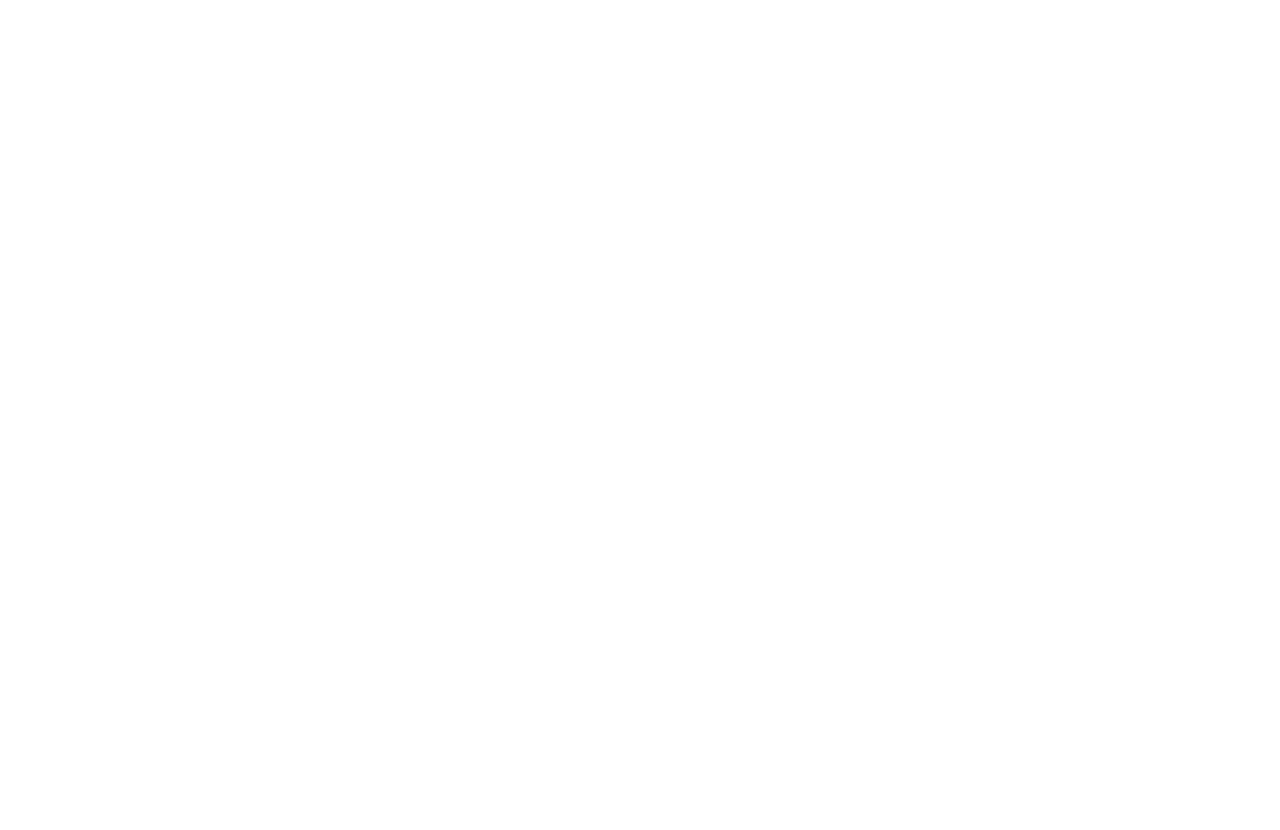
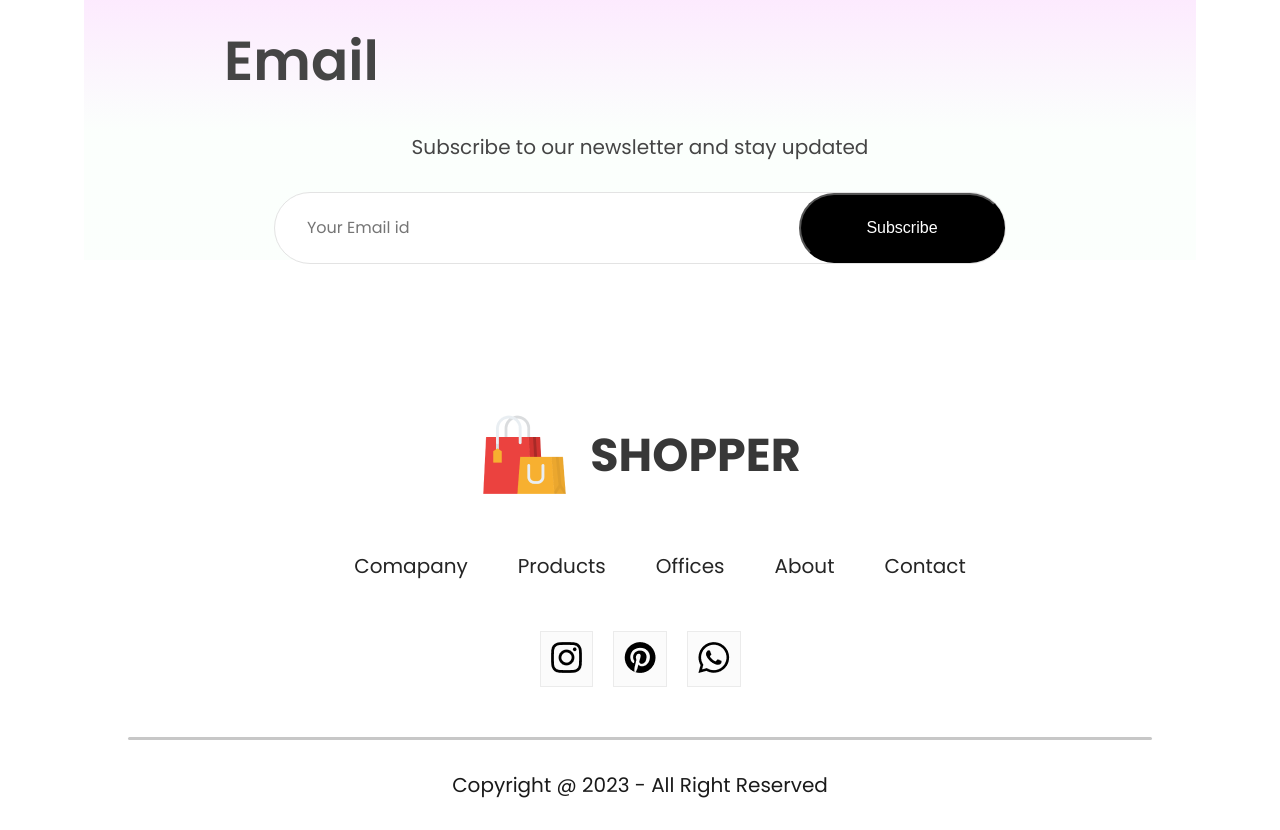
Before and after one commit to aditya-k-maurya/ecommerce, a React (Create React App) app in the folder frontend/: page / in a window 1280 px wide. Shown: the part 3381-4211 px from the top of the page. Before the commit the page ends 3215 px from the top, so only its background shows below. Built offline with nearby package versions, Linux system fonts and the light colour scheme.

Commit message:
newsletter and footer component

```diff
--- a/frontend/src/App.js
+++ b/frontend/src/App.js
@@ -6,6 +6,7 @@
 import LoginSignup from './Pages/LoginSignup';
 import Product from './Pages/Product';
 import Cart from './Pages/Cart';
+import Footer from './Components/Footer/Footer';
 
 function App() {
   return (
@@ -16,13 +17,14 @@
 					<Route path="/" element={<Shop />} />
 					<Route path="/mens" element={<ShopCategory category="mens" />} />
 					<Route path="/womens" element={<ShopCategory category="women" />} />
-          <Route path="/kids" element={<ShopCategory category="kid" />} />
-          <Route path='/product' element={<Product />}>
-            <Route path=':productId' element={<Product/>}/>
-          </Route>
-          <Route path='/cart' element={<Cart />} />
-          <Route path='/login' element={<LoginSignup/>}/>
+					<Route path="/kids" element={<ShopCategory category="kid" />} />
+					<Route path="/product" element={<Product />}>
+						<Route path=":productId" element={<Product />} />
+					</Route>
+					<Route path="/cart" element={<Cart />} />
+					<Route path="/login" element={<LoginSignup />} />
 				</Routes>
+				<Footer />
 			</BrowserRouter>
 		</>
 	);
--- /dev/null
+++ b/frontend/src/Components/Footer/Footer.css
@@ -0,0 +1,64 @@
+.footer {
+	display: flex;
+	flex-direction: column;
+	justify-content: center;
+	align-items: center;
+	gap: 50px;
+}
+
+.footer-logo {
+	display: flex;
+	align-items: center;
+	gap: 20px;
+}
+
+.footer-logo p{
+  color: #383838;
+  font-size: 46px;
+  font-weight: 700;
+}
+
+.footer-links{
+  display: flex;
+  list-style: none;
+  gap: 50px;
+  color: #252525;
+  font-size: 20px;
+}
+
+.footer-links li{
+  cursor: pointer;
+
+}
+
+.footer-social-icon{
+  display: flex;
+  gap: 20px;
+
+}
+
+.footer-icon-container{
+  padding: 10px;
+  padding-bottom: 6px;
+  background-color: #fbfbfb;
+  border: 1px solid #ebebeb;
+}
+
+.footer-copyright{
+  display: flex;
+  flex-direction: column;
+  align-items: center;
+  gap: 30px;
+  width: 100%;
+  margin-bottom: 30px;
+  color: #1a1a1a;
+  font-size: 20px;
+}
+
+.footer-copyright hr{
+  width: 80%;
+  border: none;
+  border-radius: 10px;
+  height: 3px;
+  background-color: #c7c7c7;
+}
--- /dev/null
+++ b/frontend/src/Components/Footer/Footer.jsx
@@ -0,0 +1,42 @@
+import React from 'react'
+import './Footer.css'
+import footer_logo from '../Assets/logo_big.png'
+import instagram_icon from "../Assets/instagram_icon.png";
+import pintester_icon from "../Assets/pintester_icon.png";
+import whatsapp_icon from "../Assets/whatsapp_icon.png";
+
+const Footer = () => {
+  return (
+		<div className="footer">
+			<div className="footer-logo">
+				<img src={footer_logo} alt="" />
+				<p>SHOPPER</p>
+			</div>
+			<ul className="footer-links">
+				<li>Comapany</li>
+				<li>Products</li>
+				<li>Offices</li>
+				<li>About</li>
+				<li>Contact</li>
+			</ul>
+			<div className="footer-social-icon">
+				<div className="footer-icon-container">
+					<img src={instagram_icon} alt="" />
+				</div>
+				<div className="footer-icon-container">
+					<img src={pintester_icon} alt="" />
+				</div>
+				<div className="footer-icon-container">
+					<img src={whatsapp_icon} alt="" />
+				</div>
+      </div>
+
+      <div className="footer-copyright">
+        <hr />
+        <p>Copyright @ 2023 - All Right Reserved</p>
+      </div>
+		</div>
+	);
+}
+
+export default Footer
--- a/frontend/src/Components/NewCollections/NewCollections.css
+++ b/frontend/src/Components/NewCollections/NewCollections.css
@@ -3,7 +3,7 @@
   flex-direction: column;
   align-items: center;
   gap: 10px;
-  height: 90vh;
+  margin-bottom: 100px;
 }
 
 .new-collections h1{
--- /dev/null
+++ b/frontend/src/Components/NewsLetter.jsx/NewsLetter.css
@@ -0,0 +1,55 @@
+.newsletter{
+  width: 65%;
+  height: 40vh;
+  display: flex;
+  flex-direction: column;
+  align-items: center;
+  justify-content: center;
+  margin: auto;
+  padding: 0px 140px;
+  margin-bottom: 150px;
+  background: linear-gradient(180deg, #fde1ff 0%, #e1ffea22 60%);
+  gap: 30px;
+}
+
+.newsletter h1{
+  color: #454545;
+  font-size: 55px;
+  font-weight: 600;
+}
+
+.newsletter p{
+  color: #454545;
+  font-size: 20px;
+}
+
+.newsletter div{
+  display: flex;
+  align-items: center;
+  justify-content: space-between;
+  background-color: white;
+  width: 730px;
+  height: 70px;
+  border-radius: 80px;
+  border: 1px solid #e3e3e3;
+}
+
+.newsletter input{
+  width: 500px;
+  margin-left: 30px;
+  border: none;
+  outline: none;
+  color: #616161;
+  font-size: 16px;
+  font-family: 'Poppins';
+}
+
+.newsletter div button{
+  width: 210px;
+  height: 70px;
+  border-radius: 80px;
+  background-color: black;
+  color: white;
+  font-size: 16px;
+  cursor: pointer;
+}
--- /dev/null
+++ b/frontend/src/Components/NewsLetter.jsx/NewsLetter.jsx
@@ -0,0 +1,17 @@
+import React from 'react'
+import './NewsLetter.css'
+
+const NewsLetter = () => {
+  return (
+    <div className="newsletter">
+      <h1>Get Exxlusive Offers On Your Email</h1>
+      <p>Subscribe to our newsletter and stay updated</p>
+      <div>
+        <input type="email" placeholder='Your Email id' />
+        <button>Subscribe</button>
+      </div>
+    </div>
+  )
+}
+
+export default NewsLetter
--- a/frontend/src/Pages/Shop.jsx
+++ b/frontend/src/Pages/Shop.jsx
@@ -3,6 +3,7 @@
 import Popular from "../Components/Popular/Popular";
 import Offers from "../Components/Offer/Offers";
 import NewCollections from "../Components/NewCollections/NewCollections";
+import NewsLetter from "../Components/NewsLetter.jsx/NewsLetter";
 
 const Shop = () => {
 	return (
@@ -11,6 +12,7 @@
 			<Popular />
 			<Offers />
 			<NewCollections />
+			<NewsLetter />
 		</>
 	);
 };
```
